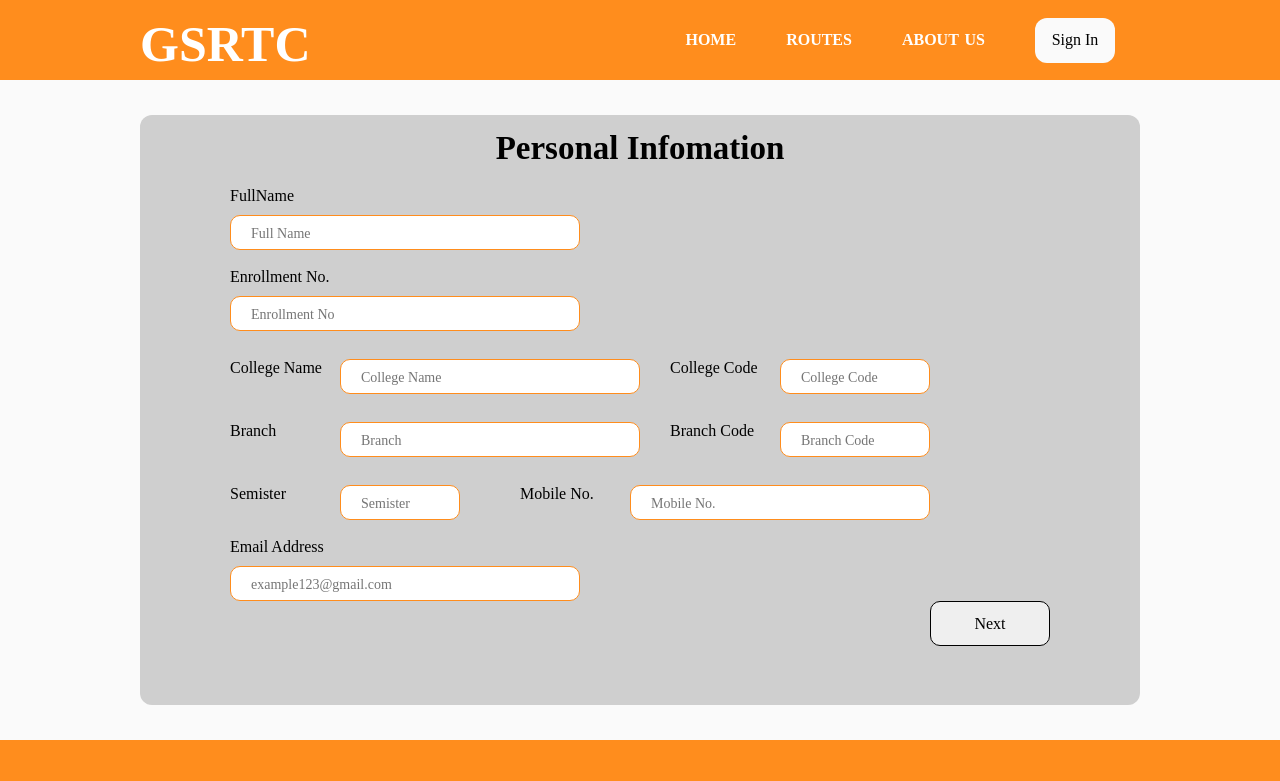
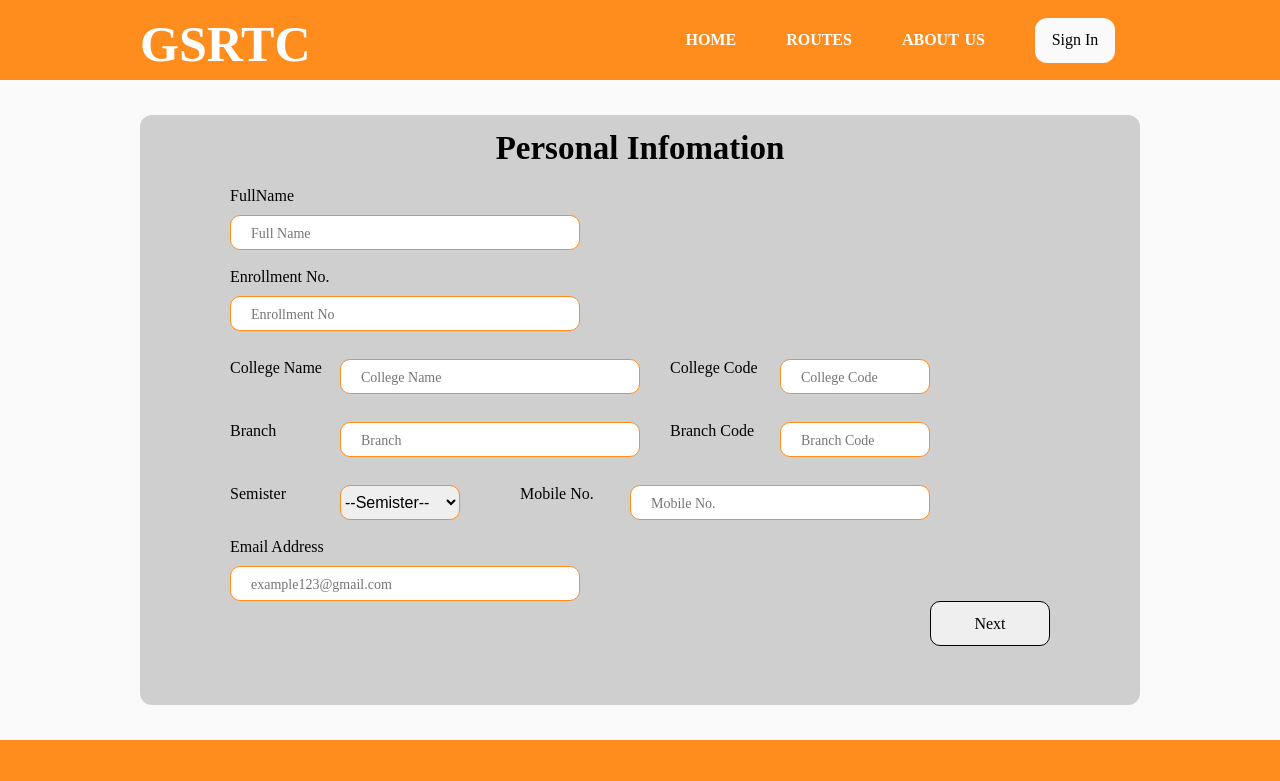
Before and after one commit to Dhruv71/Rahionbus, a React (Create React App) app: page /buspass in a window 1280 px wide. Shown: the top 781 px of the page. Built offline with nearby package versions, Linux system fonts and the light colour scheme.

Commit message:
new external link is provided and update buspass form

```diff
--- a/src/components/buspass/step1.component.jsx
+++ b/src/components/buspass/step1.component.jsx
@@ -36,7 +36,7 @@ return (
 	<lable>Enrollment No.</lable>
 		<CustomInput
 		className='enroll'
-		type='text'
+		type='number'
 		name='Enrollment'
 		value={values.Enrollment}
 		onChange={handleChange('Enrollment')}
@@ -89,19 +89,23 @@ return (
 		</div><br/>
 		<div className='sem_mob'>
 			<lable>Semister</lable>
-			<CustomInput
-			className='sem'
-			type='number'
-			name='Semister'
-			value={values.Semister}
-			onChange={handleChange('Semister')}
-			placeholder='Semister'
-			required
-			/>
-     		<lable>Mobile No.</lable>
+			<select className='semister' value={values.Semister} onChange={handleChange('Semister')}>
+    <option value='' >--Semister--</option>
+    <option value="1">1</option>
+    <option value="2">2</option>
+    <option value="3">3</option>
+    <option value="4">4</option>
+    <option value="5">5</option>
+    <option value="6">6</option>
+    <option value="7">7</option>
+    <option value="8">8</option>
+</select>
+<lable>Mobile No.</lable>
 			<CustomInput
 			className='mobile'
-			type='number'
+			type='tel'
+			maxlength='10'
+			minlength='10'
 			name='Mobile'
 			value={values.Mobile}
 			onChange={handleChange('Mobile')}
--- a/src/components/buspass/step1.styles.scss
+++ b/src/components/buspass/step1.styles.scss
@@ -107,7 +107,7 @@
          grid-gap: 10px;
          margin-top: 10px;
 
-         .sem{
+         .semister{
               border: 1.8px solid rgb(255, 141, 29);
               border-radius: 10px;
               height: 35px;
@@ -119,14 +119,7 @@
                   border: 1.8px solid #ffd91d;
                }
             }
-         .semMassage{
-            display: none;
 
-            &:focus{
-              display: block;
-              font-size: 8px;
-            }
-         }
          .mobile{
               border: 1.8px solid rgb(255, 141, 29);
               border-radius: 10px;
--- a/src/components/cardlist/cardlist.component.jsx
+++ b/src/components/cardlist/cardlist.component.jsx
@@ -11,13 +11,17 @@ import pass from './pass.png';
        <div className='cardlist'>
          <div className='card'>
          <img src={ticket} alt='ticket'width='200px' height='200px'/>
+        <a href='https://gsrtc.in/site/' target='_blank'>
         <button className="button"> Book Tickets </button>
+        </a>
         <span className='title'>{Cardlist[0].title}</span>
           <div className='content'>{Cardlist[0].content}</div>
         </div>
         <div className='card'>
          <img src={route} alt='route' width='200px' height='200px'/>
+        <a href='https://www.gsrtc.in/GSRTCOnline/preTrackMyBus.do' target='_blank'>
          <button className="button"> Routes </button>
+         </a>
          <span className='title'>{Cardlist[1].title}</span>
           <div className='content'>{Cardlist[1].content}</div>
         </div>
--- a/src/components/header/header.component.jsx
+++ b/src/components/header/header.component.jsx
@@ -9,7 +9,7 @@ const Header = () => (
           <Link to='/' className='optionh' >
           <span className='option'>HOME</span>
           </Link>
-          <span className='option'>ROUTES</span>
+        <a href='https://www.gsrtc.in/GSRTCOnline/preTrackMyBus.do' target='_blank' className='option'>ROUTES</a>
           <span className='option'>ABOUT US</span>
           <Link to='signin'>
           <button className='button'>Sign In</button>
--- a/src/pages/buspasspage/BusPassPage.component.jsx
+++ b/src/pages/buspasspage/BusPassPage.component.jsx
@@ -19,7 +19,7 @@ BranchCode : '',
 Semister : '',
 Mobile : '',
 Email : '',
-EmailError : true,
+
 }
 }
 //proceed to NEXT step
@@ -46,8 +46,7 @@ handleChange = name => event => {
               Enrollment,Semister,Mobile,EmailError } = this.state;
       const values = {FullName,BranchCode,BranchName,Email,CollegeName,CollegeCode,
               Enrollment,Semister,Mobile,EmailError } ;
-      console.log(FullName);
-      console.log(EmailError);
+
       switch (step) {
        case 1:
                return(
```
